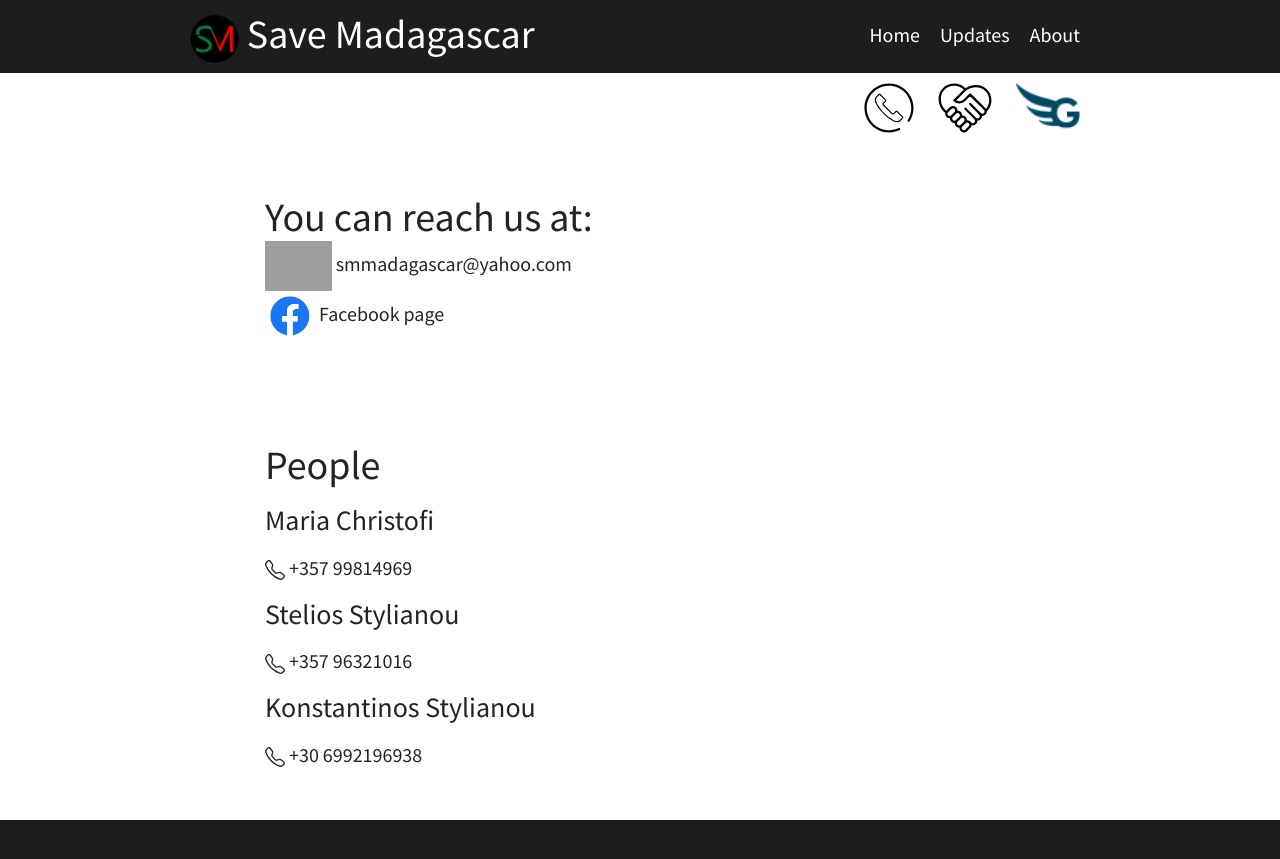
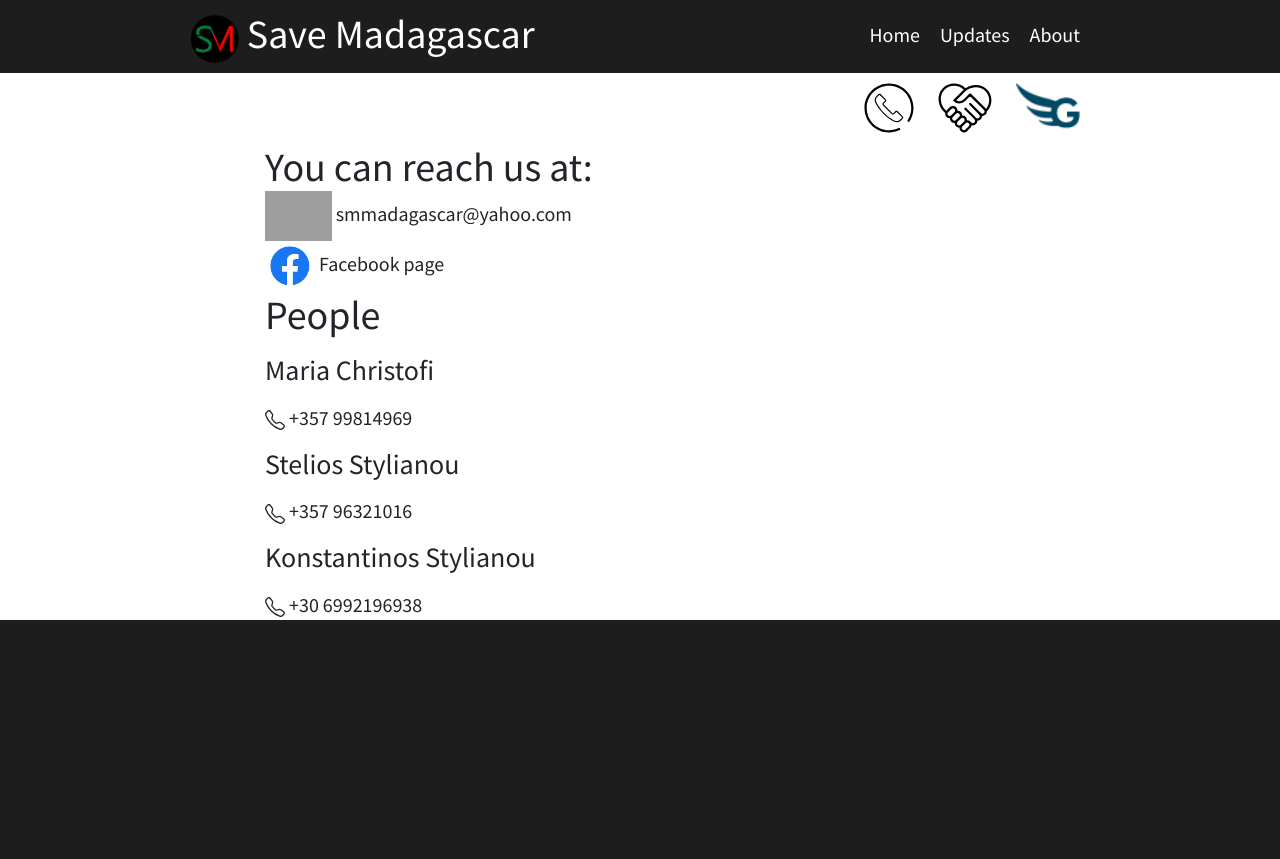
Before and after one commit to at07cm1/smadagascar_site, a Jekyll site: the page built from contact.html, in a window 1280 px wide. Shown: the top 859 px of the page. Built offline with Jekyll 4.4.1, drawn with Linux system fonts in a browser that asks for light colours; grey boxes are pictures that could not be loaded.

Commit message:
Contact us layout improvement

```diff
--- a/contact.html
+++ b/contact.html
@@ -5,14 +5,14 @@ title: Contact us
 
 <div class="container">
 	<div class="blog-posts">
-			<div class="blog-post spacing">
+			<div class="blog-post">
 				<h1>You can reach us at:</h1>
 				<img class="ico-nav" src="/media/logo/envelope.png" alt="Email.">
 				smmadagascar@yahoo.com<br>
 				<a href="https://www.facebook.com/smsavemadagascar/posts/102544191692840"><img class="ico-nav" src="/media/logo/facebook_logo.png" alt="Facebook page."></a>
 				Facebook page
 			</div>
-			<div class="blog-post spacing">
+			<div class="blog-post">
 				<h1>People</h1>
 				<h3>Maria Christofi</h3>
 				<svg width="1em" height="1em" viewBox="0 0 16 16" class="bi bi-telephone" fill="currentColor" xmlns="http://www.w3.org/2000/svg">
```
